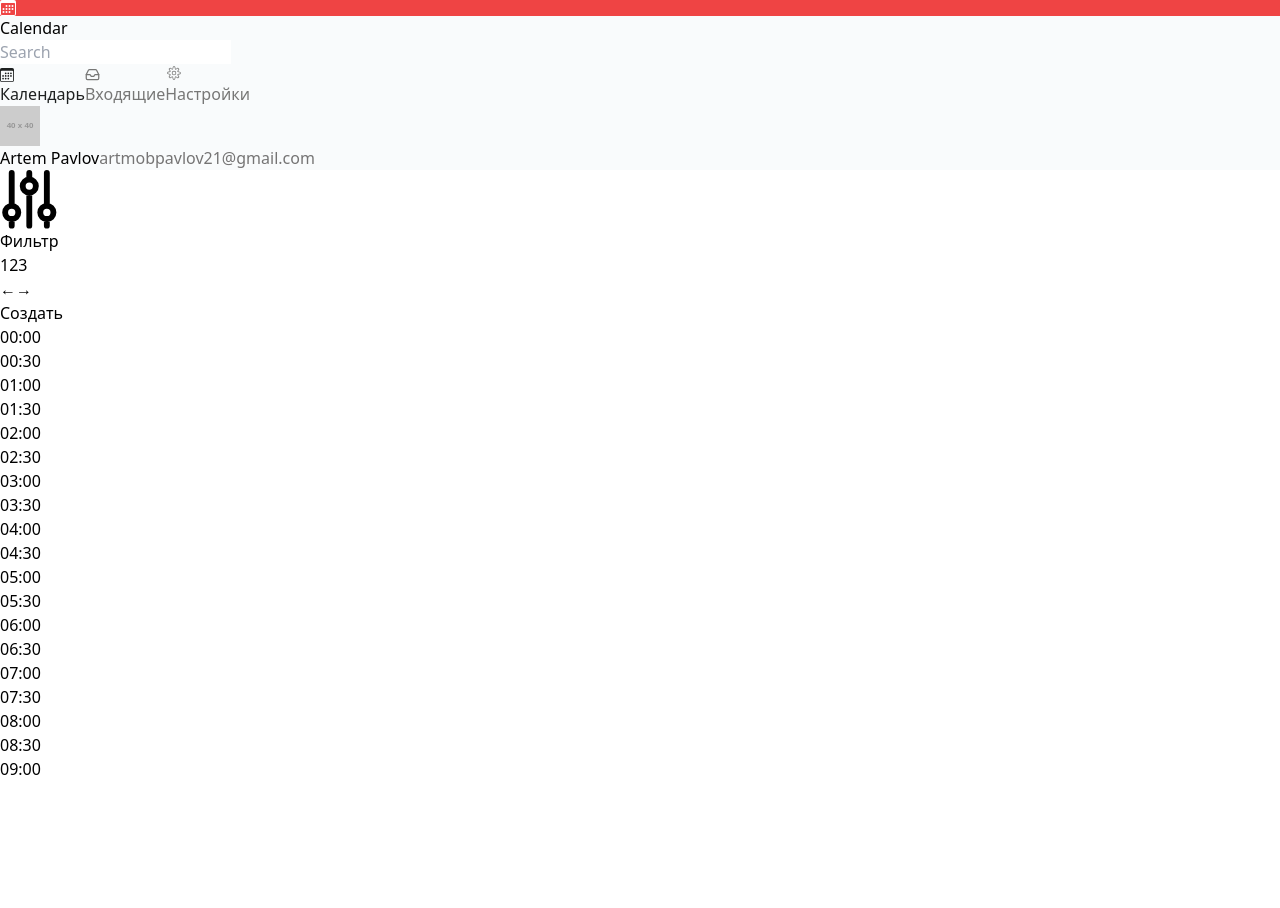
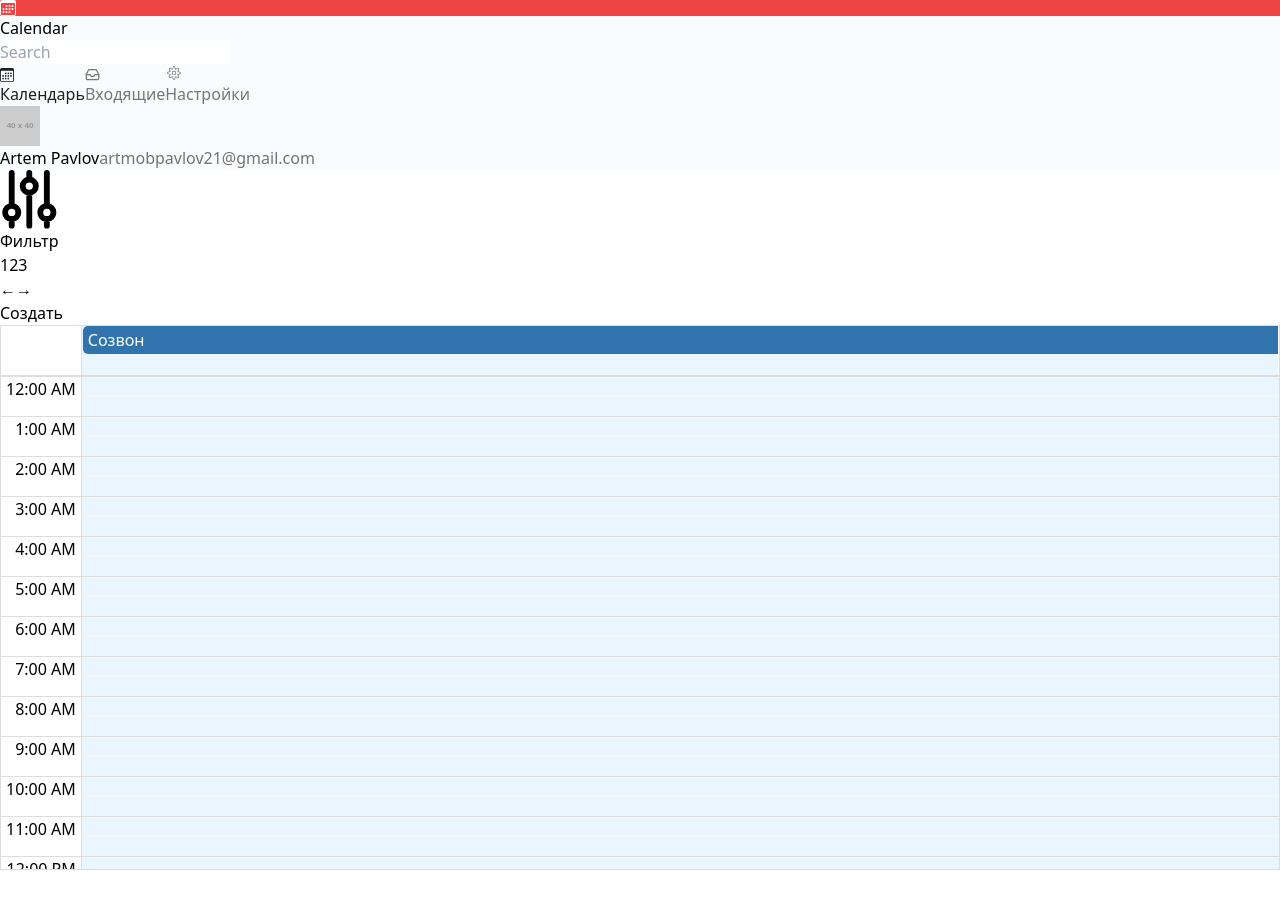
Before and after one commit to Destcable/Caleicen, a React app: page /calendar/day in a window 1280 px wide. Shown: the top 908 px of the page. After the commit the page ends 870 px from the top, so only its background shows below. Built offline with nearby package versions, Linux system fonts and the light colour scheme; the HTML template or start-up script is replaced by a standard one.

Commit message:
upd calendar day view

```diff
--- a/package.json
+++ b/package.json
@@ -10,9 +10,12 @@
     "preview": "vite preview"
   },
   "dependencies": {
+    "@types/react-big-calendar": "^1.8.12",
     "autoprefixer": "10.4.20",
+    "moment": "^2.30.1",
     "postcss": "8.4.47",
     "react": "18.3.1",
+    "react-big-calendar": "^1.15.0",
     "react-dom": "18.3.1",
     "react-router-dom": "^6.26.2",
     "tailwindcss": "3.4.12"
--- a/src/App.tsx
+++ b/src/App.tsx
@@ -3,6 +3,6 @@ import router from './core/config/router.config';
 
 export const App = () => {
 
-
+    // TODO: решить какую библиотеку лучше использовать для работы со временем { Moment.js, Globalize.js, date-fns, Day.js }
     return <RouterProvider router={router} />
 };
--- /dev/null
+++ b/src/components/CalendarDayView/CalendarDayView.tsx
@@ -0,0 +1,31 @@
+import moment from "moment"
+import { Calendar, momentLocalizer } from "react-big-calendar"
+import { CalendarHeader } from "../CalendarHeader/CalendarHeader";
+
+const localizer = momentLocalizer(moment)
+const events = [
+    {
+        start: moment().toDate(),
+        end: moment()
+            .add(1, "days")
+            .toDate(),
+        title: "Созвон"
+    }
+]
+
+export const CalendarDayView = () => {
+    return (
+        <Calendar
+        localizer={localizer}
+        events={events}
+        defaultDate={new Date()}
+        defaultView="day"
+        startAccessor="start"
+        endAccessor="end"
+        style={{ height: 700 }}
+            components={{
+                toolbar: (props) => <CalendarHeader {...props} />
+            }}
+        />
+    )
+}
--- /dev/null
+++ b/src/components/CalendarHeader/CalendarHeader.tsx
@@ -0,0 +1,37 @@
+import { Navigate } from "react-big-calendar"
+import { FilterIcon } from "../../assets/icons/FilterIcon"
+import { Icon } from "../Icon/Icon"
+
+export const CalendarHeader = (props: any) => {
+    return (
+        <div className="flex justify-between items-center">
+
+            <div>
+                <button type="button" className="inline-flex items-center py-2.5 px-5 me-2 mb-2 text-sm font-medium text-gray-900 focus:outline-none bg-white rounded-lg border border-gray-200 hover:bg-gray-100 hover:text-blue-700 focus:z-10 focus:ring-4 focus:ring-gray-100 dark:focus:ring-gray-700 dark:bg-gray-800 dark:text-gray-400 dark:border-gray-600 dark:hover:text-white dark:hover:bg-gray-700">
+                    <Icon icon={FilterIcon} />
+                    Фильтр
+                </button>
+                <div className="inline-flex rounded-md shadow-sm">
+                    <div className="flex py-2.5 px-5 text-sm text-gray-700 border border-gray-200 rounded-lg bg-gray-50 dark:bg-gray-800 dark:border-gray-700">
+                        <span>123</span>
+                    </div>
+                </div>
+
+            </div>
+
+            <div>
+                <div className="inline-flex rounded-md shadow-sm mr-4" role="group">
+                    <button onClick={() => props.onNavigate(Navigate.PREVIOUS)} type="button" className="px-4 py-2.5 text-sm font-medium text-gray-900 bg-white border border-gray-200 rounded-s-lg hover:bg-gray-100 hover:text-blue-700 focus:z-10 focus:ring-2 focus:ring-blue-700 focus:text-blue-700 dark:bg-gray-800 dark:border-gray-700 dark:text-white dark:hover:text-white dark:hover:bg-gray-700 dark:focus:ring-blue-500 dark:focus:text-white">
+                        ←
+                    </button>
+                    <button onClick={() => props.onNavigate(Navigate.NEXT)} type="button" className="px-4 py-1 text-sm font-medium text-gray-900 bg-white border border-gray-200 rounded-e-lg hover:bg-gray-100 hover:text-blue-700 focus:z-10 focus:ring-2 focus:ring-blue-700 focus:text-blue-700 dark:bg-gray-800 dark:border-gray-700 dark:text-white dark:hover:text-white dark:hover:bg-gray-700 dark:focus:ring-blue-500 dark:focus:text-white">
+                        →
+                    </button>
+                </div>
+                <button type="button" className="focus:outline-none text-white bg-purple-700 hover:bg-purple-800 focus:ring-4 focus:ring-purple-300 font-medium rounded-lg text-sm px-5 py-2.5 mb-2 dark:bg-purple-600 dark:hover:bg-purple-700 dark:focus:ring-purple-900">
+                    Создать
+                </button>
+            </div>
+        </div>
+    )
+}
--- a/src/components/Calendar/Calendar.tsx
+++ b/src/components/_deprecated_Calendar/_deprecated_Calendar.tsx
@@ -5,7 +5,7 @@ interface CalendarDayViewProps {
     times: { time: string }[];
 }
 
-export const CalendarDayView: FC<CalendarDayViewProps> = ({ times }) => {
+export const _deprecated_CalendarDayView: FC<CalendarDayViewProps> = ({ times }) => {
     const events: Event[] = [
         {
             startedAt: "03:00",
--- a/src/pages/CalendarDayPage/CalendarDayPage.tsx
+++ b/src/pages/CalendarDayPage/CalendarDayPage.tsx
@@ -1,41 +1,12 @@
-import { FilterIcon } from "../../assets/icons/FilterIcon";
-import { CalendarDayView } from "../../components/Calendar/Calendar";
-import { Icon } from "../../components/Icon/Icon";
-import { TIMES_CALENDAR } from "../../core/config/times.config";
+import { CalendarDayView } from "../../components/CalendarDayView/CalendarDayView";
+import "react-big-calendar/lib/css/react-big-calendar.css"
 
+// import { TIMES_CALENDAR } from "../../core/config/times.config";
 const CalendarDayPage = () => {
     return (
         <>
-            <div className="flex justify-between items-center">
 
-                <div>
-                    <button type="button" className="inline-flex items-center py-2.5 px-5 me-2 mb-2 text-sm font-medium text-gray-900 focus:outline-none bg-white rounded-lg border border-gray-200 hover:bg-gray-100 hover:text-blue-700 focus:z-10 focus:ring-4 focus:ring-gray-100 dark:focus:ring-gray-700 dark:bg-gray-800 dark:text-gray-400 dark:border-gray-600 dark:hover:text-white dark:hover:bg-gray-700">
-                        <Icon icon={FilterIcon} />
-                        Фильтр
-                    </button>
-                    <div className="inline-flex rounded-md shadow-sm">
-                        <div className="flex py-2.5 px-5 text-sm text-gray-700 border border-gray-200 rounded-lg bg-gray-50 dark:bg-gray-800 dark:border-gray-700">
-                            <span>123</span>
-                        </div>
-                    </div>
-
-                </div>
-
-                <div>
-                    <div className="inline-flex rounded-md shadow-sm mr-4" role="group">
-                        <button type="button" className="px-4 py-2.5 text-sm font-medium text-gray-900 bg-white border border-gray-200 rounded-s-lg hover:bg-gray-100 hover:text-blue-700 focus:z-10 focus:ring-2 focus:ring-blue-700 focus:text-blue-700 dark:bg-gray-800 dark:border-gray-700 dark:text-white dark:hover:text-white dark:hover:bg-gray-700 dark:focus:ring-blue-500 dark:focus:text-white">
-                            ←
-                        </button>
-                        <button type="button" className="px-4 py-1 text-sm font-medium text-gray-900 bg-white border border-gray-200 rounded-e-lg hover:bg-gray-100 hover:text-blue-700 focus:z-10 focus:ring-2 focus:ring-blue-700 focus:text-blue-700 dark:bg-gray-800 dark:border-gray-700 dark:text-white dark:hover:text-white dark:hover:bg-gray-700 dark:focus:ring-blue-500 dark:focus:text-white">
-                            →
-                        </button>
-                    </div>
-                    <button type="button" className="focus:outline-none text-white bg-purple-700 hover:bg-purple-800 focus:ring-4 focus:ring-purple-300 font-medium rounded-lg text-sm px-5 py-2.5 mb-2 dark:bg-purple-600 dark:hover:bg-purple-700 dark:focus:ring-purple-900">
-                        Создать
-                    </button>
-                </div>
-            </div>
-            <CalendarDayView times={TIMES_CALENDAR} />
+            <CalendarDayView />
         </>
     )
 };
```
Also changed, not shown: 2 other files (tests, documents, lock files or other folders).
